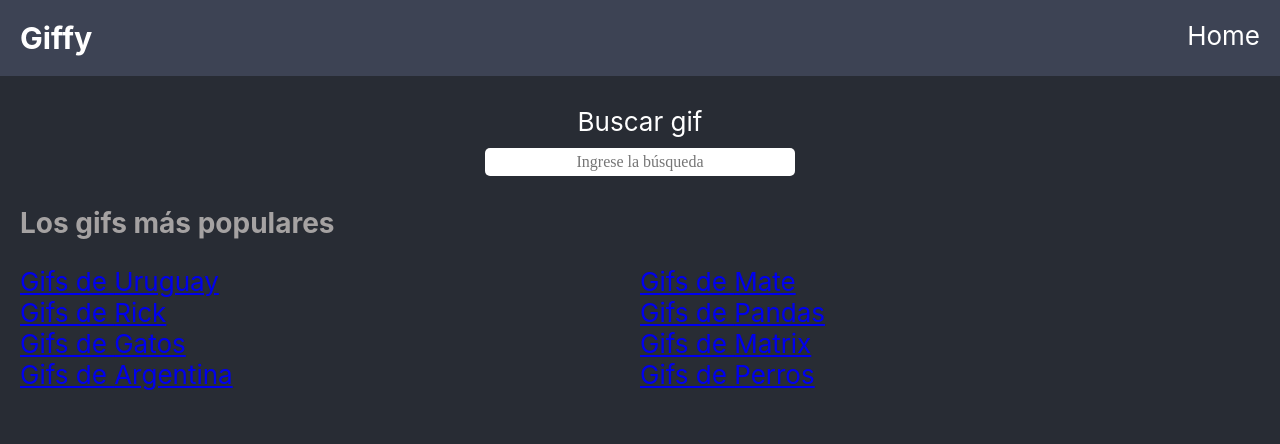
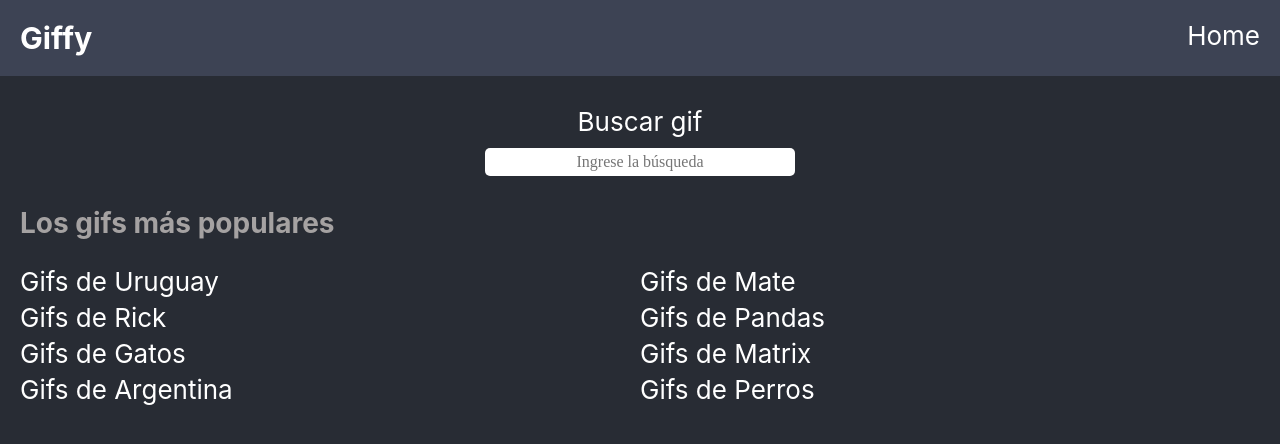
Before and after one commit to lucaspintos909/giffy, a React (Create React App) app: page / in a window 1280 px wide. Shown: the top 444 px of the page. Built offline with nearby package versions, Linux system fonts and the light colour scheme.

Commit message:
fix: Nombre de clase mal puesta

```diff
--- a/src/components/Home/Home.css
+++ b/src/components/Home/Home.css
@@ -23,6 +23,6 @@
   transition: color 0.3s ease;
 }
 
-.popular__gifs_link:hover {
+.popular__gifs-link:hover {
   color: blue;
 }
--- a/src/components/Home/index.js
+++ b/src/components/Home/index.js
@@ -20,7 +20,7 @@ export default function Home() {
       <ul className="popular__gifs-list">
         {popular_gifs.map((gif) => (
           <li key={gif}>
-            <Link className="popular__gif-link" to={`/search/${gif}`}>
+            <Link className="popular__gifs-link" to={`/search/${gif}`}>
               Gifs de {gif}
             </Link>
           </li>
```
